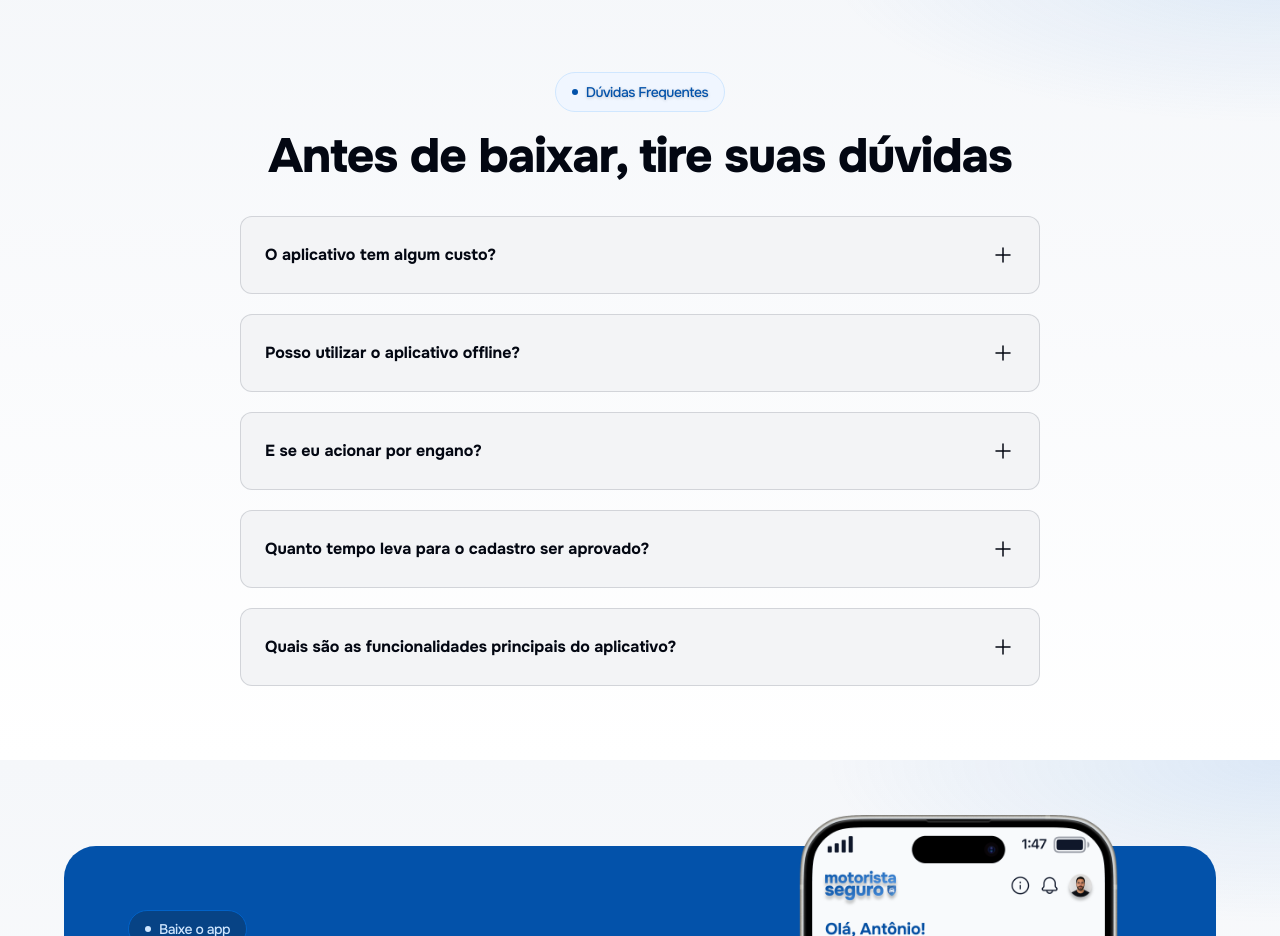
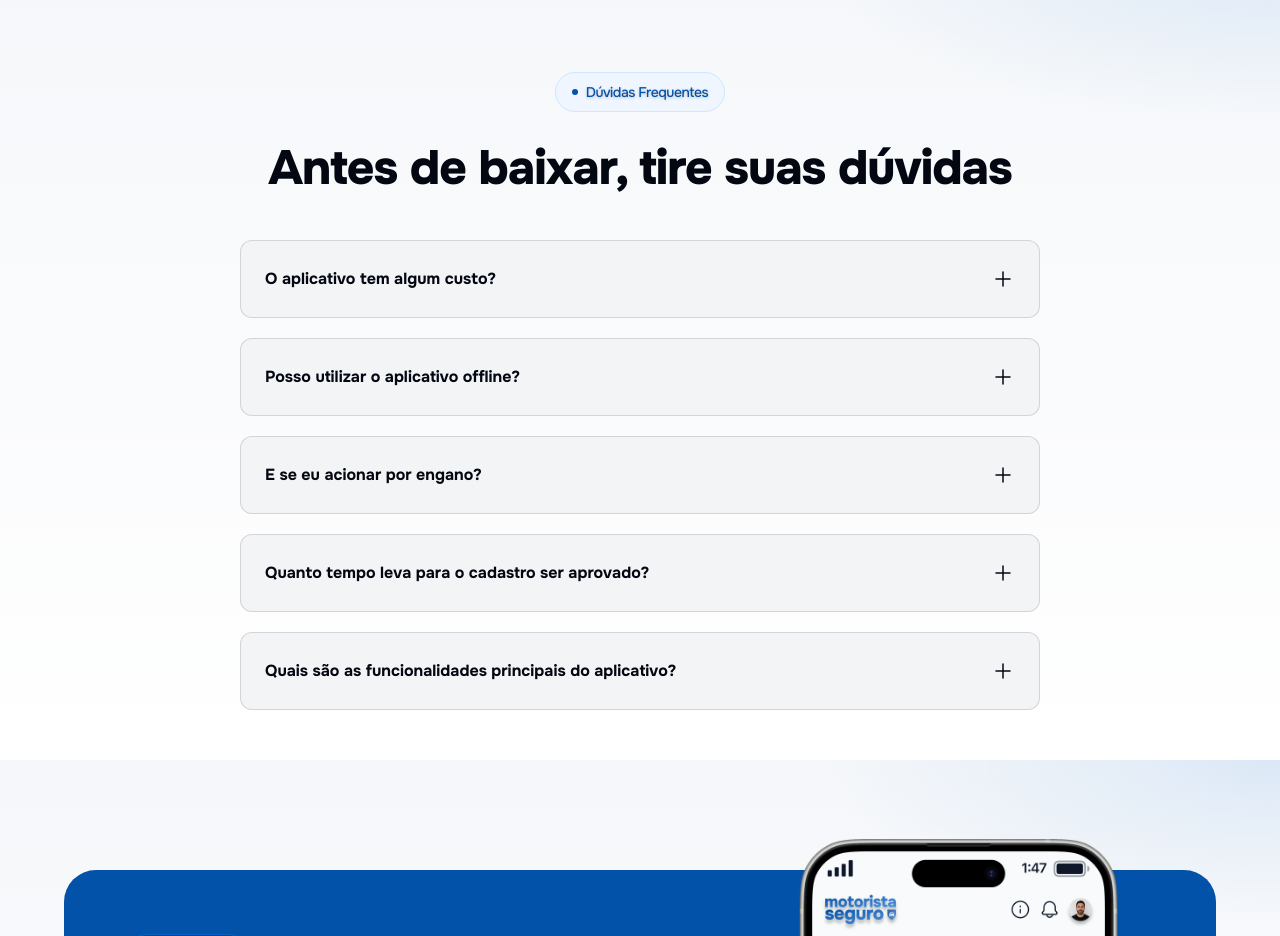
Before and after one commit to miluarte/motoristaseguro-LP, a Next.js app: page / in a window 1280 px wide. Shown: the part 3240-4176 px from the top of the page. Built offline with nearby package versions, Linux system fonts and the light colour scheme.

Commit message:
fix: corrigir a altura da linha no estilo do cabeçalho para melhor legibilidade

```diff
--- a/src/components/sections/Faq/Faq.module.css
+++ b/src/components/sections/Faq/Faq.module.css
@@ -26,7 +26,7 @@
   color: var(--fg-emphasis);
   text-align: center;
   font-size: var(--heading-primary-size);
-  line-height: var(--heading-secondary-line-height);
+  line-height: var(--heading-primary-line-height);
 }
 
 /* ==========================================
```
